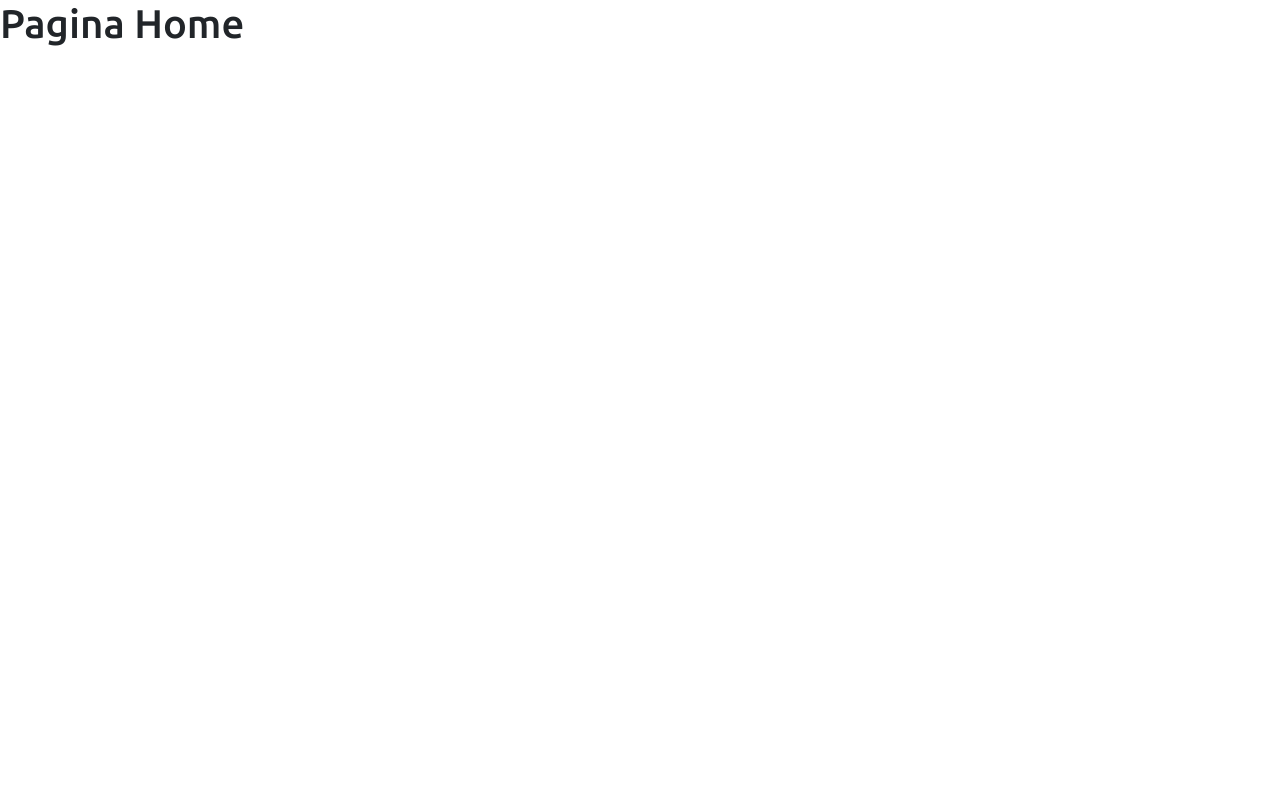
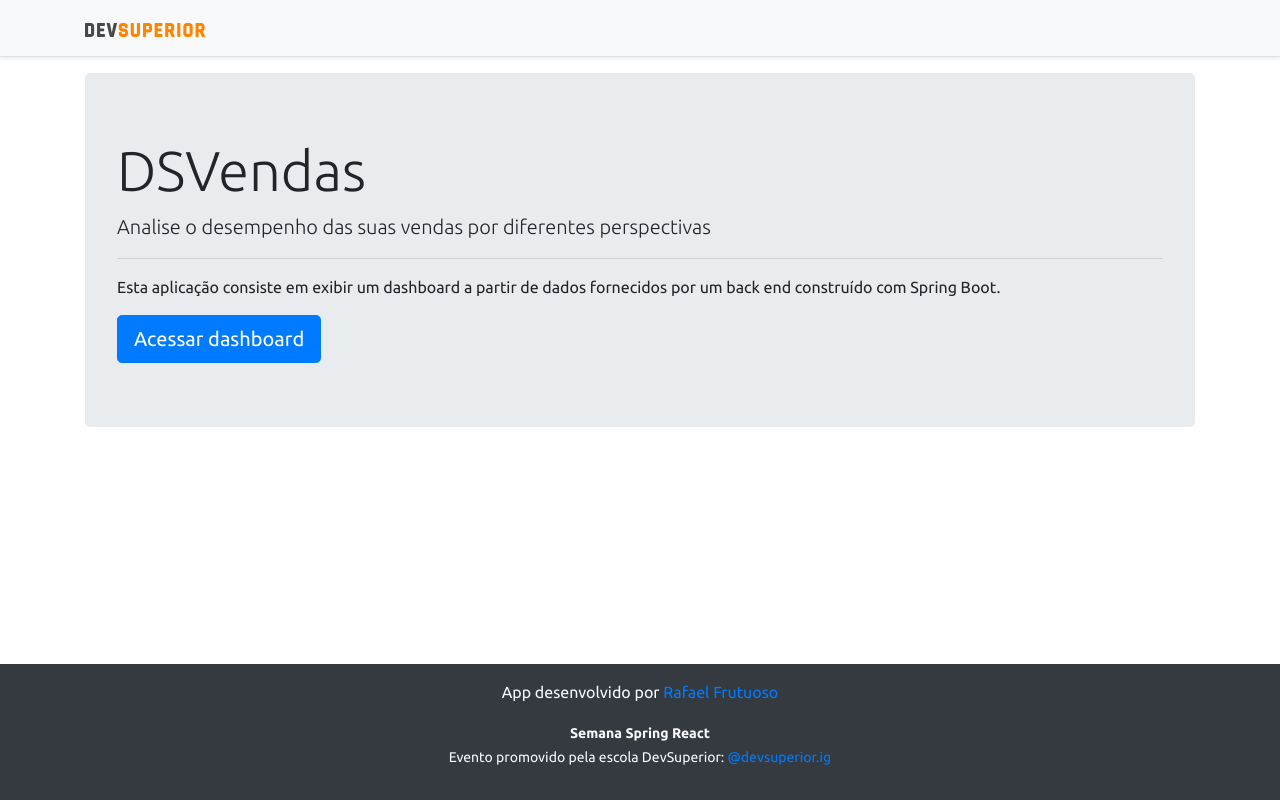
Before and after one commit to rafaelfrutuoso/projeto-sds3, a React (Create React App) app in the folder frontend/: page / in a window 1280 px wide. Built offline with nearby package versions, Linux system fonts and the light colour scheme.

Commit message:
Home, navigation

```diff
--- a/frontend/src/components/NavBar/index.tsx
+++ b/frontend/src/components/NavBar/index.tsx
@@ -1,4 +1,5 @@
 import ImgDsDark from 'assets/img/ds-dark.svg'
+import { Link } from 'react-router-dom';
 //function NavBar() ou  pode criar com const{
 const NavBar = () => {
 
@@ -6,7 +7,9 @@
         <div className="d-flex flex-column flex-md-row align-items-center p-3 px-md-4 mb-3 bg-light border-bottom shadow-sm">
         <div className="container">
           <nav className="my-2 my-md-0 mr-md-3">
+            <Link to="/">
             <img src={ImgDsDark} alt="DevSuperior" width="120" />
+            </Link>
           </nav>
         </div>
       </div>
--- a/frontend/src/pages/Home/index.tsx
+++ b/frontend/src/pages/Home/index.tsx
@@ -1,8 +1,30 @@
+import Footer from "components/Footer";
+import NavBar from "components/NavBar";
+import { Link } from "react-router-dom";
 
-const Home  = () =>{
-    return(
-        <div><h1>Pagina Home</h1></div>
-    )
-}
+const Home = () => {
+  return (
+    <>
+      <NavBar></NavBar>
+      <div className="container">
+        <div className="jumbotron ">
+          <h1 className="display-4">DSVendas</h1>
+          <p className="lead">
+            Analise o desempenho das suas vendas por diferentes perspectivas
+          </p>
+          <hr />
+          <p>
+            Esta aplicação consiste em exibir um dashboard a partir de dados
+            fornecidos por um back end construído com Spring Boot.
+          </p>
+           <Link className="btn btn-primary btn-lg" to="/dashboard">
+               Acessar dashboard
+           </Link>
+        </div>
+      </div>
+      <Footer></Footer>
+    </>
+  );
+};
 
-export default Home
+export default Home;
```
